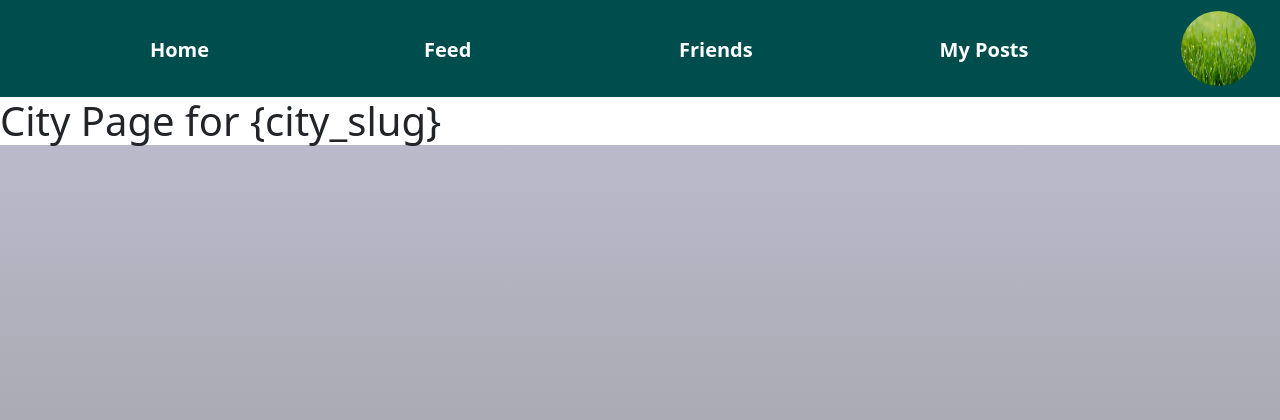
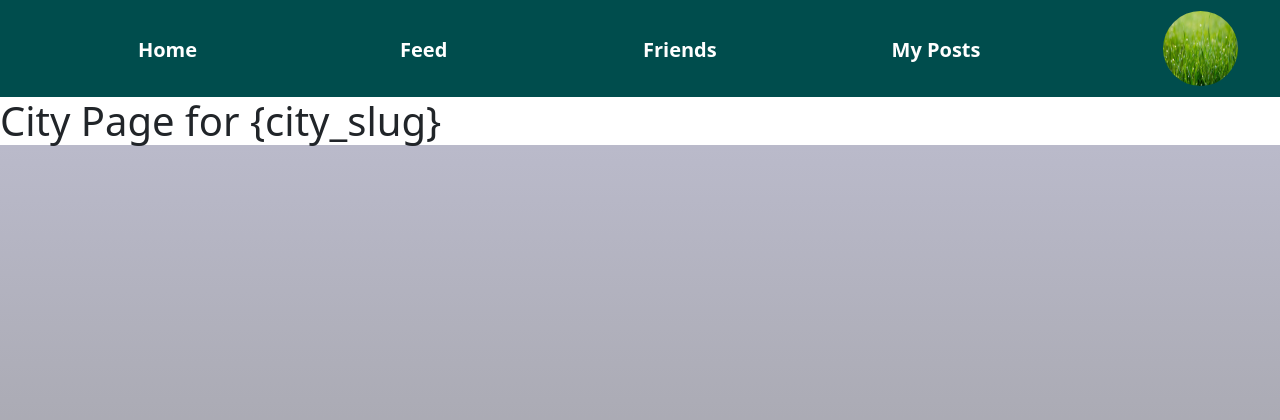
Before and after one commit to Humhmu/CityStars, a Django app: page /city_stars/city/1 in a window 1280 px wide. Shown: the top 420 px of the page. Run offline with Django 3.2, Linux system fonts and the light colour scheme; some libraries are stand-ins or nearby versions.

Commit message:
made base.css scale better on other screen sizes

```diff
--- a/static/css/base.css
+++ b/static/css/base.css
@@ -29,7 +29,7 @@ html {
 .navbutton {
     background-color: #004d4d;
     width: 15%;
-    margin-left: 75px;
+    margin-left: 5%;
     margin-top: 2px;
     height: 75px;
     border: none;
@@ -51,7 +51,7 @@ html {
     float: right;
     width: 75px;
     height: 75px;
-    margin-right: 20px;
+    margin-right: 3%;
 }
 
 /* User profile picture. */
```
